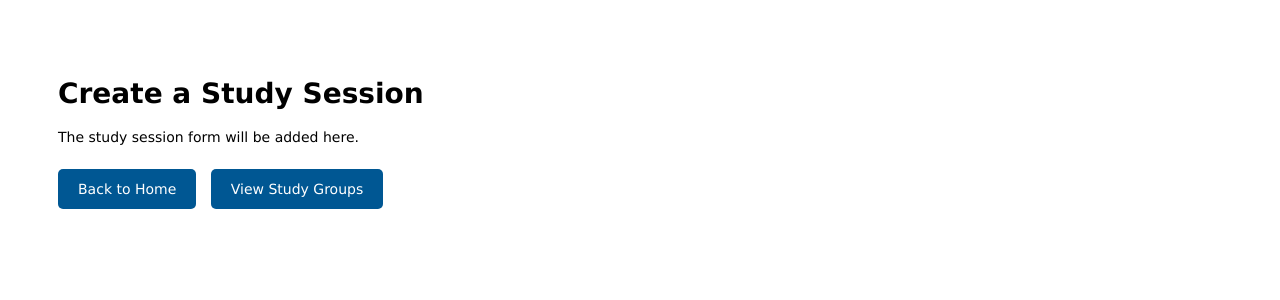
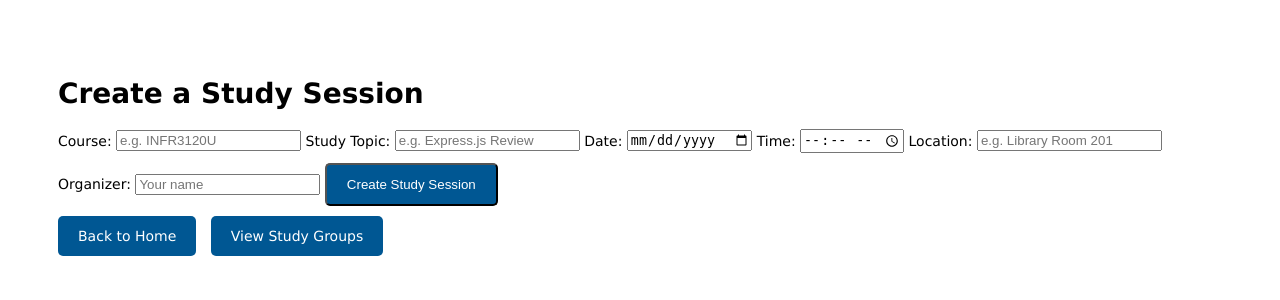
Before and after one commit to gehad-mohamed9524/INFR3120-Fall26-Project, a Node server app: page /create in a window 1280 px wide. Shown: the top 300 px of the page. Run offline with Node 20, Linux system fonts and the light colour scheme.

Commit message:
Added a study session creation form

```diff
--- a/views/create.ejs
+++ b/views/create.ejs
@@ -9,8 +9,46 @@
   <!-- Page title sent from the route -->
   <h1><%= title %></h1>
 
-  <!-- Temporary message until the session form is added -->
-  <p>The study session form will be added here.</p>
+  <!-- Study Session Creation Form -->
+  <!-- Sends the entered information to the /create route using POST -->
+   <form action="/create" method="POST" class="session-form">
+
+  <!-- Course name or course code -->
+  <label for="course">Course:</label>
+  <input type="text" id="course" name="course"
+         placeholder="e.g. INFR3120U" required>
+
+  <!-- Topic that students will study during the session -->
+  <label for="topic">Study Topic:</label>
+  <input type="text" id="topic" name="topic"
+         placeholder="e.g. Express.js Review" required>
+
+  <!-- Date when the study session will take place -->
+  <label for="date">Date:</label>
+  <input type="date" id="date" name="date" required>
+
+  <!-- Time when the study session will begin -->
+  <label for="time">Time:</label>
+  <input type="time" id="time" name="time" required>
+
+  <!-- Location where students will meet -->
+  <label for="location">Location:</label>
+  <input type="text" id="location" name="location"
+         placeholder="e.g. Library Room 201" required>
+
+  <!-- Name of the student organizing the session -->
+  <label for="organizer">Organizer:</label>
+  <input type="text" id="organizer" name="organizer"
+         placeholder="Your name" required>
+
+  <!-- Submits the completed form to the server -->
+  <button type="submit" class="home-button">
+    Create Study Session
+  </button>
+
+</form>
+
+
 
   <!-- Return to the home page -->
   <a href="/" class="home-button">Back to Home</a>
```
